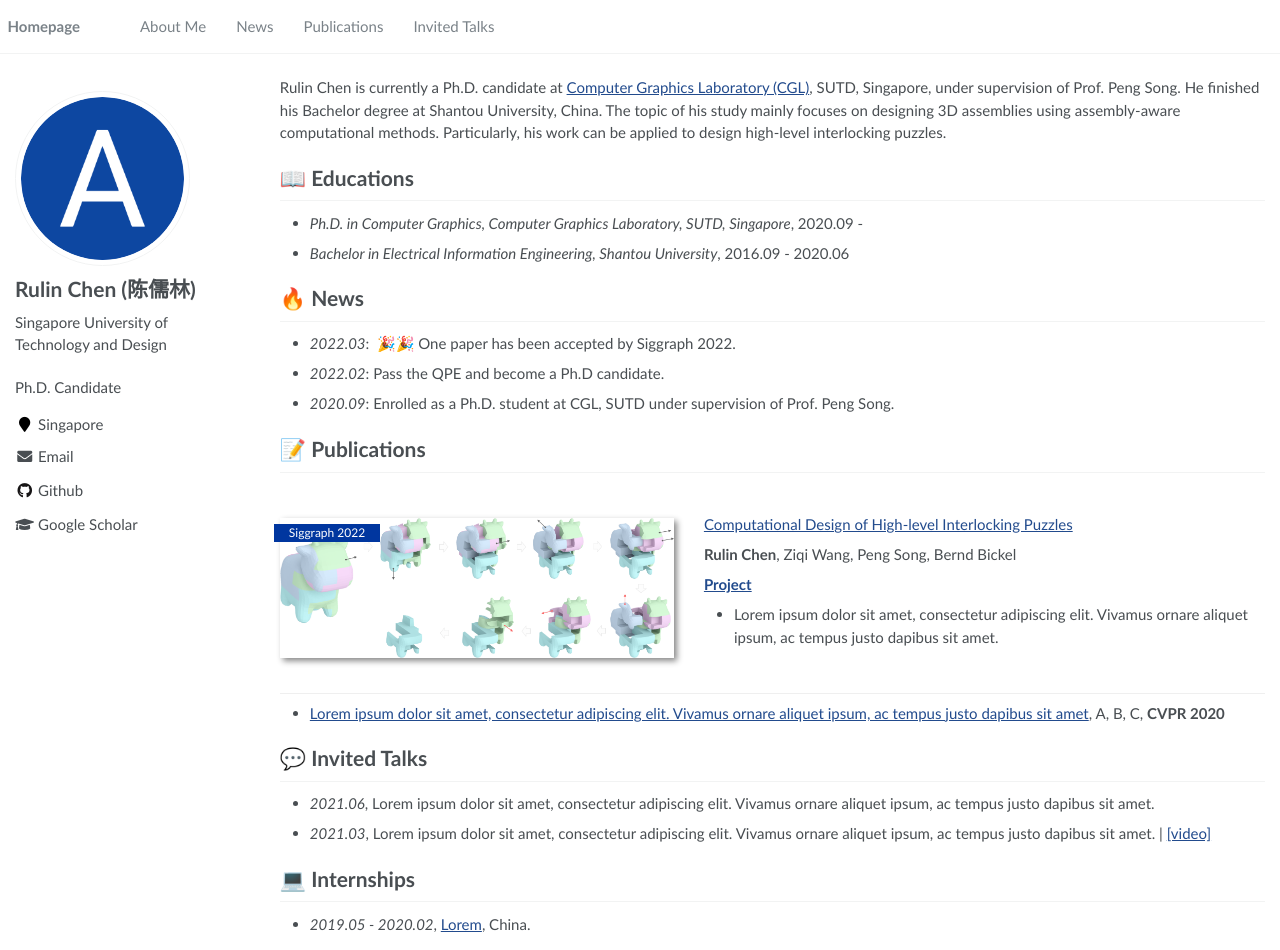
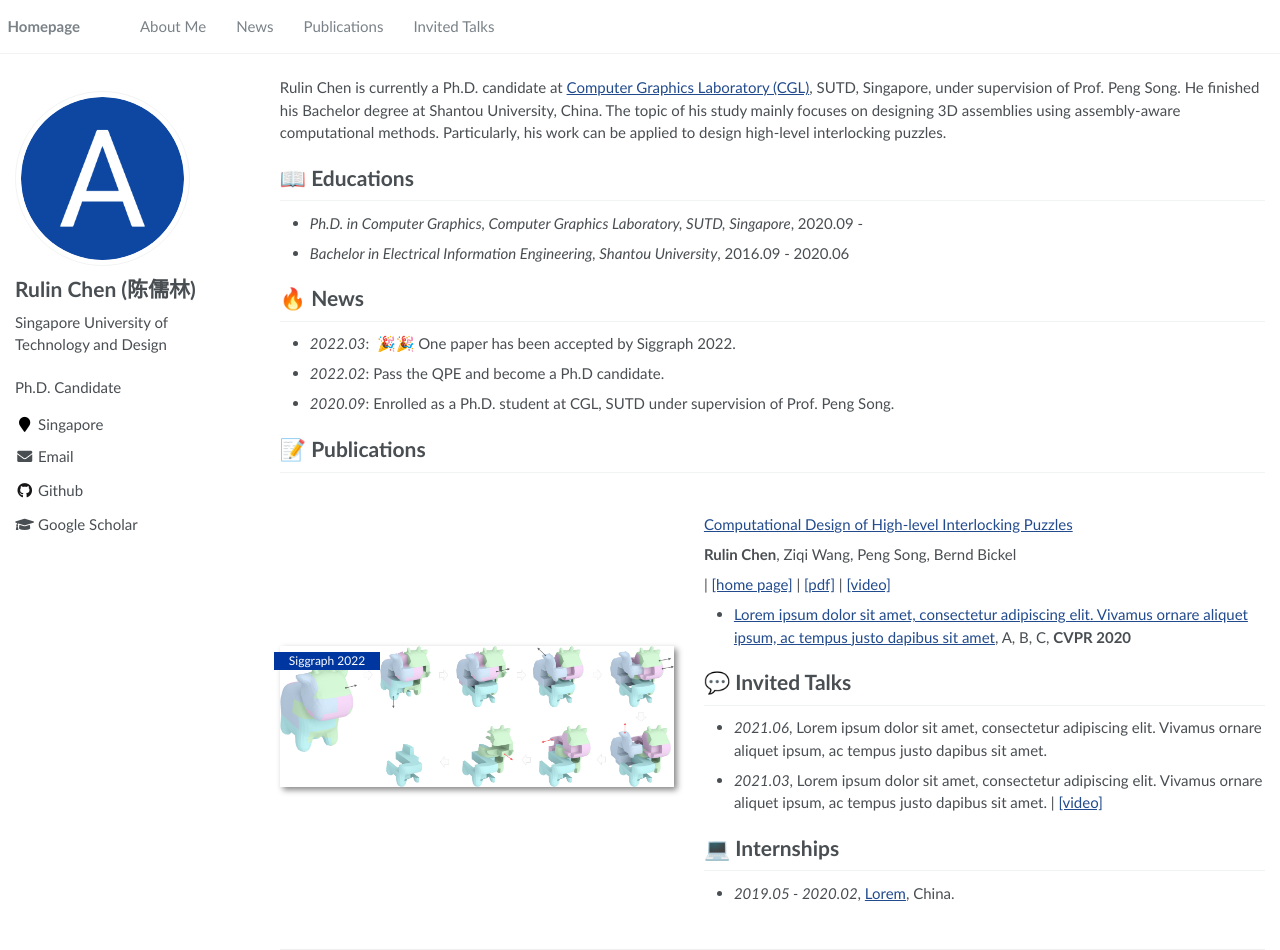
Before and after one commit to Linsanity81/linsanity81.github.io, a Jekyll site: the page built from _pages/about.md, in a window 1280 px wide and 950 px high. Built offline with Jekyll 4.4.1, drawn with Linux system fonts in a browser that asks for light colours.

Commit message:
Update about.md

```diff
--- a/_pages/about.md
+++ b/_pages/about.md
@@ -37,10 +37,7 @@ Rulin Chen is currently a Ph.D. candidate at <a href="https://https://sutd-cgl.g
 
 **Rulin Chen**, Ziqi Wang, Peng Song, Bernd Bickel
 
-[**Project**](https://scholar.google.com/citations?view_op=view_citation&hl=zh-CN&user=DhtAFkwAAAAJ&citation_for_view=DhtAFkwAAAAJ:ALROH1vI_8AC) <strong><span class='show_paper_citations' data='DhtAFkwAAAAJ:ALROH1vI_8AC'></span></strong>
-- Lorem ipsum dolor sit amet, consectetur adipiscing elit. Vivamus ornare aliquet ipsum, ac tempus justo dapibus sit amet.
-</div>
-</div>
+\| [\[home page\]](https://github.com/) \| [\[pdf\]](https://github.com/) \| [\[video\]](https://github.com/)
 
 - [Lorem ipsum dolor sit amet, consectetur adipiscing elit. Vivamus ornare aliquet ipsum, ac tempus justo dapibus sit amet](https://github.com), A, B, C, **CVPR 2020**
 
@@ -50,3 +47,14 @@ Rulin Chen is currently a Ph.D. candidate at <a href="https://https://sutd-cgl.g
 
 # 💻 Internships
 - *2019.05 - 2020.02*, [Lorem](https://github.com/), China.
+
+<!-- [Computational Design of High-level Interlocking Puzzles](https://openaccess.thecvf.com/content_cvpr_2016/papers/He_Deep_Residual_Learning_CVPR_2016_paper.pdf)
+
+**Rulin Chen**, Ziqi Wang, Peng Song, Bernd Bickel
+
+[**Project**](https://scholar.google.com/citations?view_op=view_citation&hl=zh-CN&user=DhtAFkwAAAAJ&citation_for_view=DhtAFkwAAAAJ:ALROH1vI_8AC) <strong><span class='show_paper_citations' data='DhtAFkwAAAAJ:ALROH1vI_8AC'></span></strong>
+- Lorem ipsum dolor sit amet, consectetur adipiscing elit. Vivamus ornare aliquet ipsum, ac tempus justo dapibus sit amet.
+</div>
+</div>
+
+- [Lorem ipsum dolor sit amet, consectetur adipiscing elit. Vivamus ornare aliquet ipsum, ac tempus justo dapibus sit amet](https://github.com), A, B, C, **CVPR 2020** -->
```
